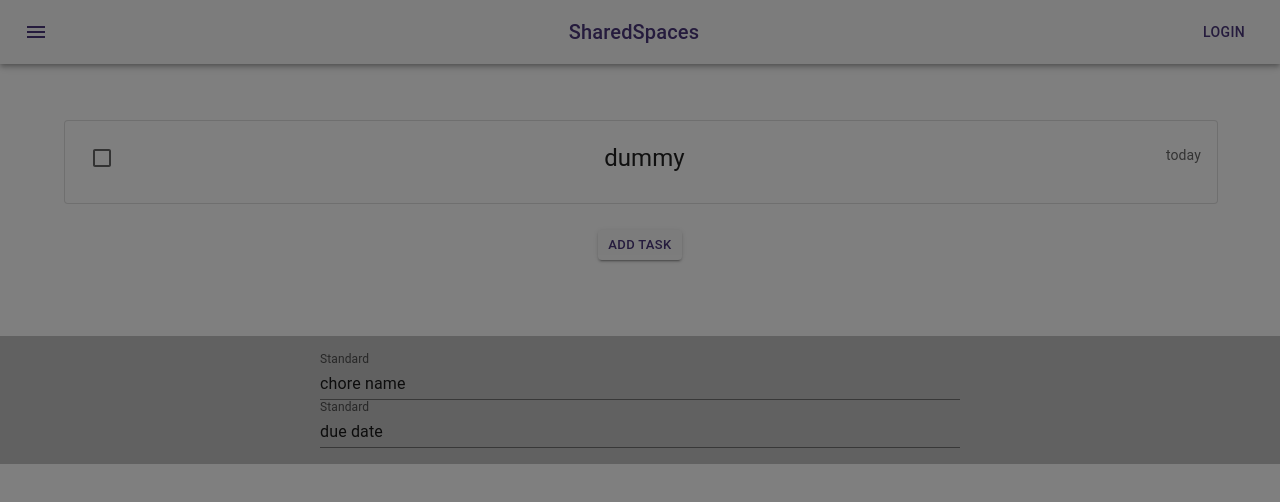
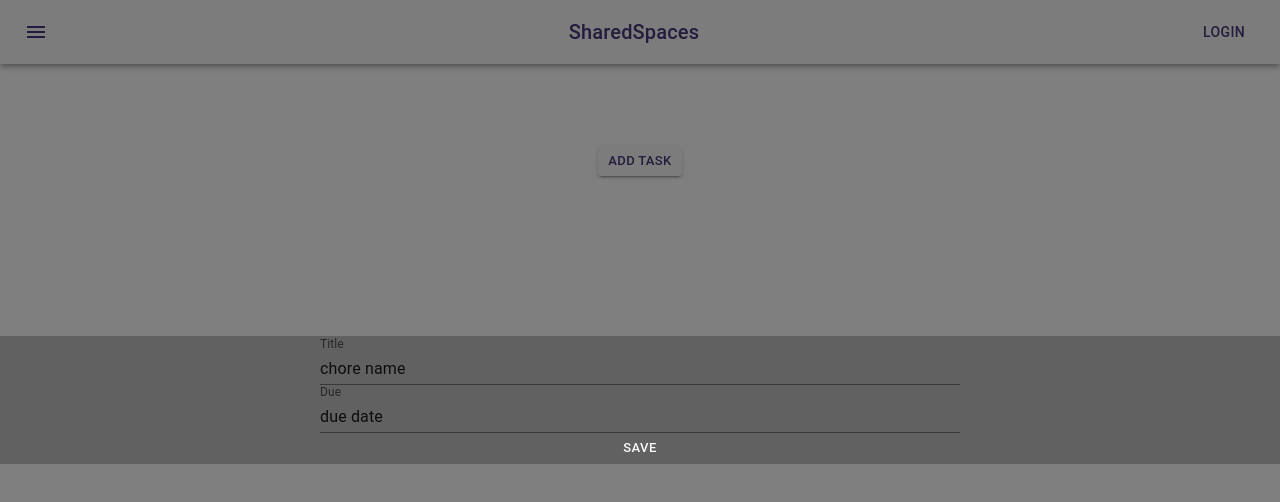
Before and after one commit to 397-f22/SharedSpaces, a React (Vite) app: page / in a window 1280 px wide. Both pictures are taken after a click on the button "ADD TASK". Shown: the top 502 px of the page. Built offline with nearby package versions, Linux system fonts and the light colour scheme.

Commit message:
Created tasks state variable

```diff
--- a/src/App.jsx
+++ b/src/App.jsx
@@ -3,17 +3,22 @@ import './App.css';
 import NavBar from './components/NavBar';
 import TaskCard from './components/Taskcard';
 import TaskModal from './components/TaskModal';
-const TaskList = [];
 
 const App = () => {
+
+  const [tasks, setTasks] = useState([]);
+
   return (
     <div className="App">
       <header className="App-header">
         <NavBar />
       </header>
       <div className="App-content">
-        <TaskCard/>
-        <TaskModal/>
+        {tasks.map(task => (
+          <TaskCard key={task} task={task} />
+        ))
+        }
+        <TaskModal tasks={tasks} setTasks={setTasks}/>
       </div>
     </div>
   );
--- a/src/components/TaskCard.jsx
+++ b/src/components/TaskCard.jsx
@@ -9,11 +9,8 @@ import {ThemeProvider } from '@mui/material/styles';
 import {headerTheme} from '../styles/Themes';
 
 
-const task = {title:"dummy", due:"today"}
-
-
-
-const TaskCard = () =>{
+const TaskCard = ({task}) =>{
+    console.log(task);
     return  (
         <div className="card-container">
             <Card variant="outlined" sx={{width:1}}>
--- a/src/components/TaskModal.jsx
+++ b/src/components/TaskModal.jsx
@@ -22,10 +22,16 @@ const boxStyle={ flexGrow: 1,height:"128px",width:"256px",bgcolor:"grey.700",dis
 };
 const textFieldStyle={width:"50%",color:"common.white"}
 
-const TaskModal = () =>{
+const TaskModal = ({tasks, setTasks}) =>{
     const [show, setShow] = useState(false);
+    const [title, setTitle] = useState("");
+    const [due, setDue] = useState("");
     const handleClose = () => setShow(false);
     const handleOpen = () => setShow(true);
+
+    const saveValues = () => {
+        setTasks([...tasks, {title, due}]);
+    }
 
     return (
         <ThemeProvider theme={headerTheme}>
@@ -39,9 +45,9 @@ const TaskModal = () =>{
                     style={style}
                     >
                         <Box sx={boxStyle}>
-                        <TextField sx={textFieldStyle} id="standard-basic" label="Standard" variant="standard" defaultValue="chore name"/>
-                        <TextField sx={textFieldStyle} id="standard-basic" label="Standard" variant="standard" defaultValue="due date"/>
-
+                        <TextField sx={textFieldStyle} id="standard-basic" label="Title" variant="standard" defaultValue="chore name" onChange={(event) => setTitle(event.target.value)}/>
+                        <TextField sx={textFieldStyle} id="standard-basic" label="Due" variant="standard" defaultValue="due date" onChange={(event) => setDue(event.target.value)}/>
+                        <Button size="small" onClick={() => saveValues()}>Save</Button>
                         </Box>
                     </Modal>
             </div>
```
